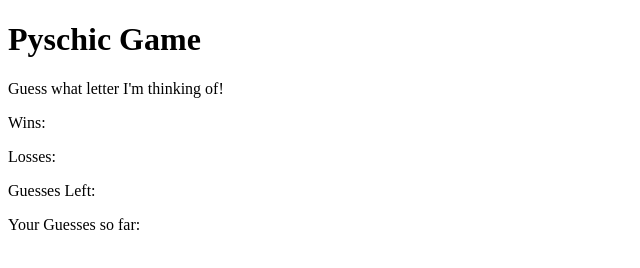
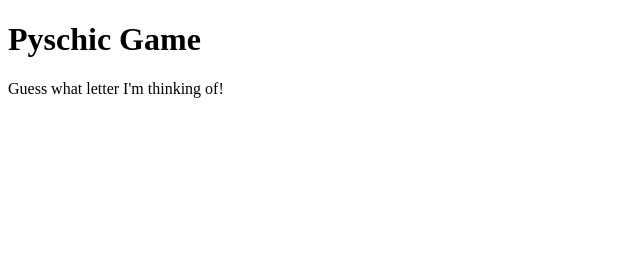
Before and after one commit to danielhomann4/Psychic-Game, a plain HTML site: page index.html in a window 1280 px wide. Shown: the whole page, without its empty margins (0-640 px from the left). Drawn offline with Linux system fonts and the light colour scheme.

Commit message:
got text right

```diff
--- a/assets/javascript/game.js
+++ b/assets/javascript/game.js
@@ -6,9 +6,6 @@ var wins = "";
 var losses = "";
 var computerGuess = alphabet[Math.floor(Math.random() * alphabet.length)];
 console.log(computerGuess)
-// function myFunction() {
-//     document.getElementById("game").reset();
-// }
 
 
 
--- a/index.html
+++ b/index.html
@@ -8,14 +8,15 @@
     <title>Psychic Game</title>
   </head>
   <body>
-    <div id="game">
+    <!-- <div id="game"> -->
       <h1>Pyschic Game</h1>
       <p>Guess what letter I'm thinking of!</p>
-      <p>Wins:</p>
+      <!-- <p>Wins:</p>
       <p>Losses:</p>
       <p>Guesses Left:</p>
-      <p>Your Guesses so far:</p>
-    </div>
+      <p>Your Guesses so far:</p> -->
+      <div id="game"></div>
+    <!-- </div> -->
     <script src="assets/javascript/game.js"></script>
   </body>
 </html>
```
